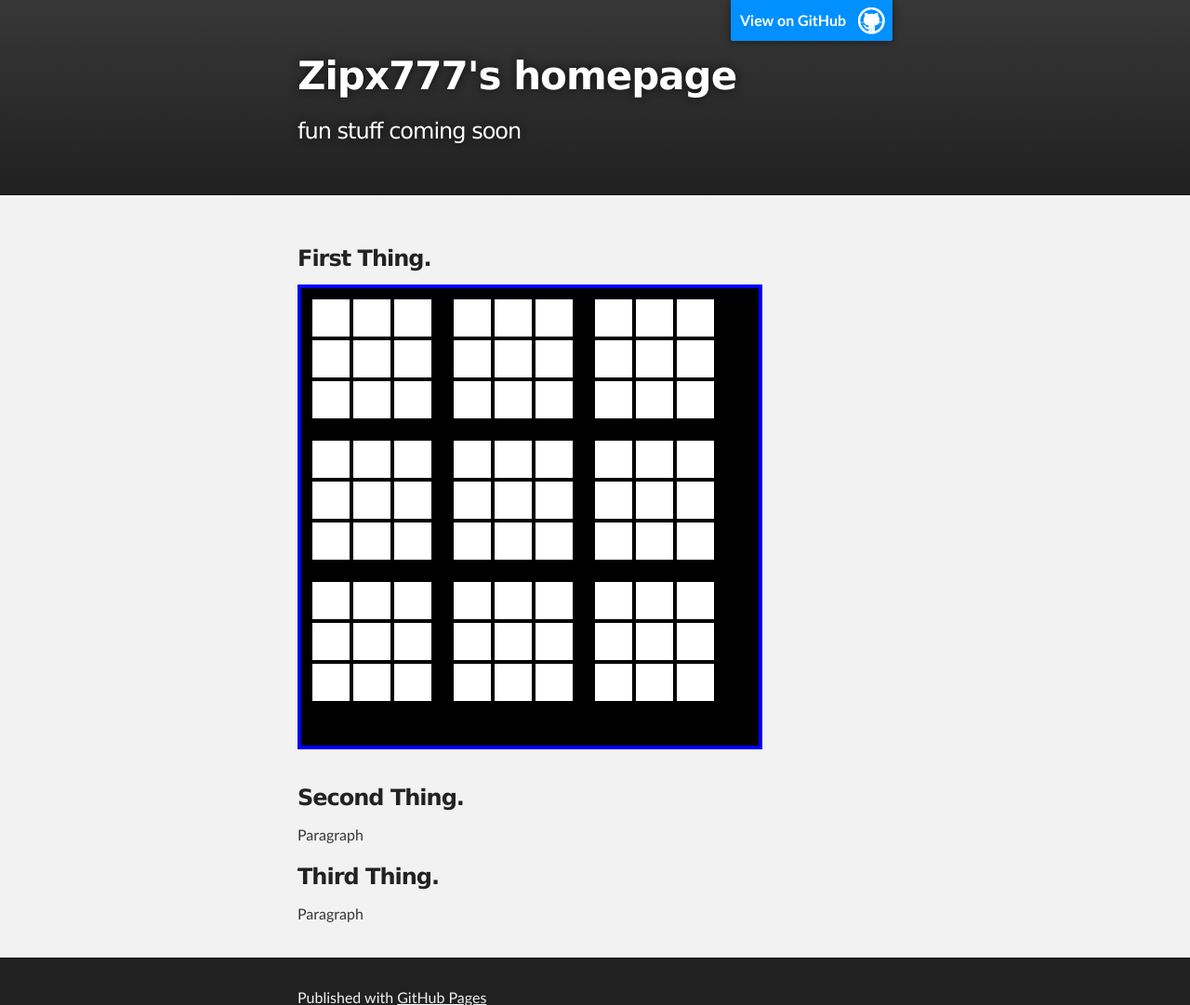
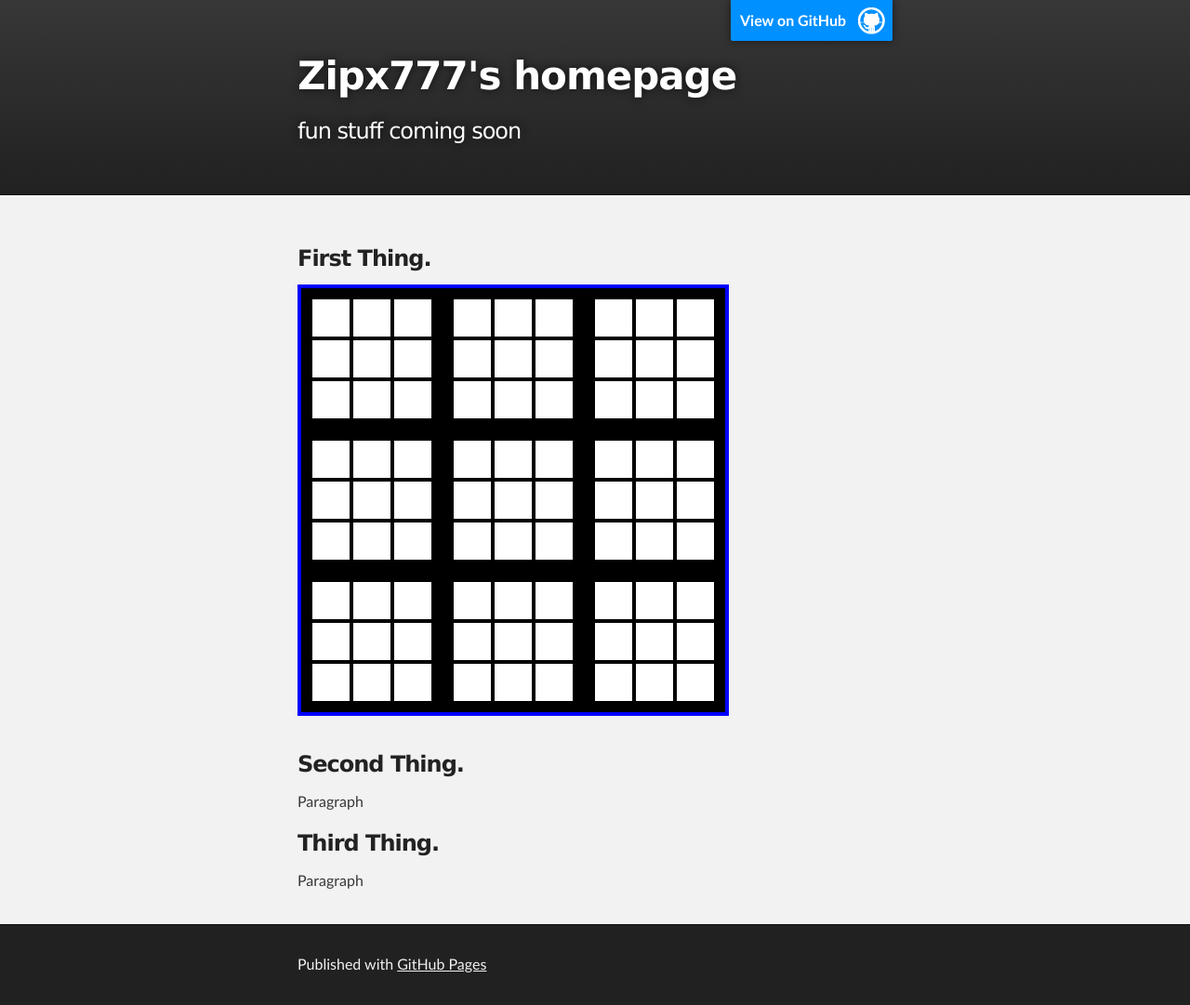
Before and after one commit to Zipx777/Zipx777.github.io, a PHP site: page / in a window 1280 px wide. Shown: the top 1081 px of the page at 93% size. Run offline with PHP 8.4, Linux system fonts and the light colour scheme; some libraries are stand-ins or nearby versions.

Commit message:
more adjusting size

```diff
--- a/stylesheets/stylesheet.css
+++ b/stylesheets/stylesheet.css
@@ -425,8 +425,8 @@ Small Device Styles
 }
 
 .board {
-  width: 492px;
-  height: 492px;
+  width: 456px;
+  height: 456px;
   background-color: black;
   border: 4px solid blue;
 }
```
